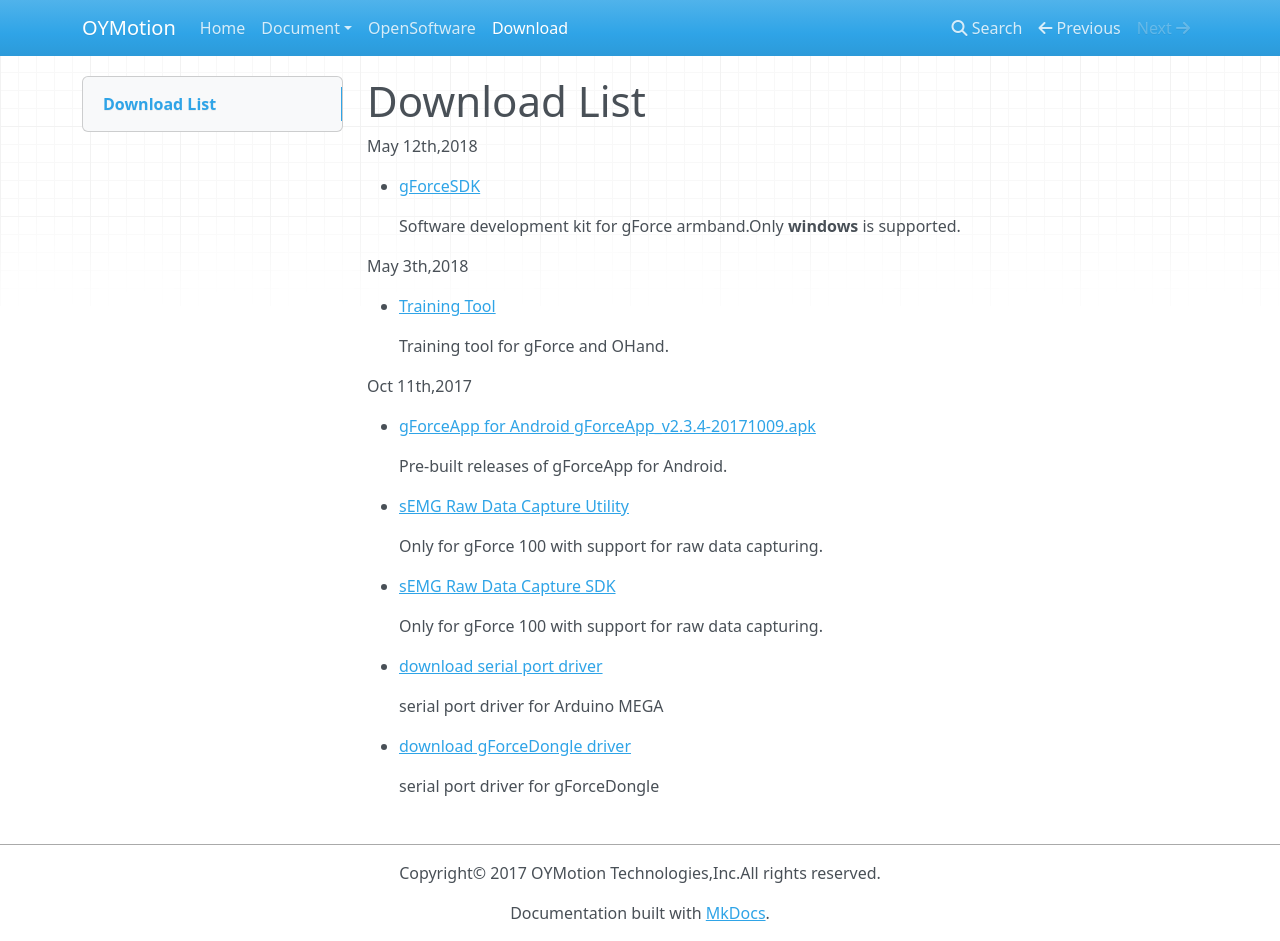
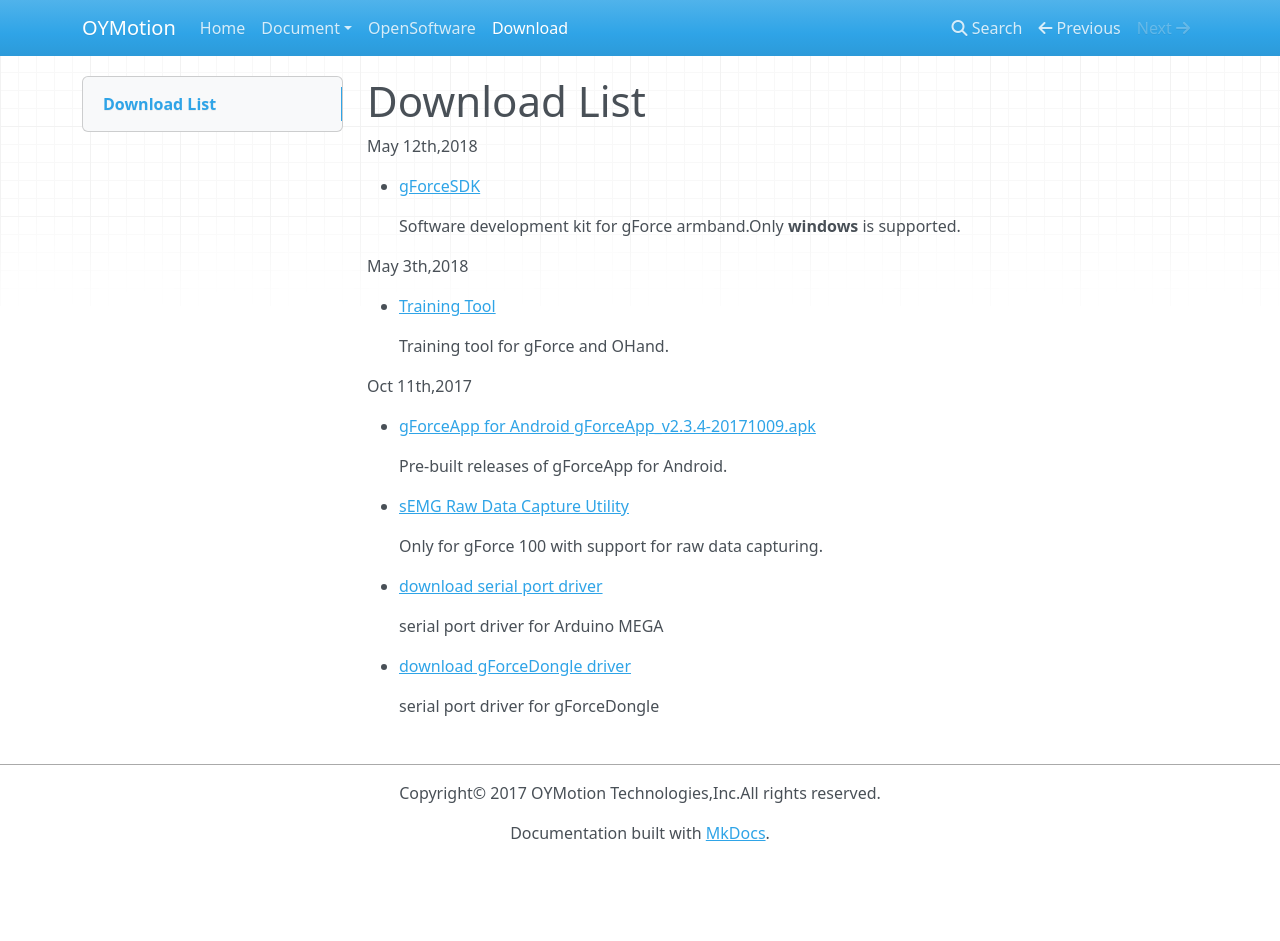
Before and after one commit to oymotion/oymotionDeveloperCommunity, an MkDocs documentation site: the page built from docs/downloadList/Download.md, in a window 1280 px wide and 941 px high. Built offline with MkDocs 1.6.1, drawn with Linux system fonts in a browser that asks for light colours; nearby versions of some CDN libraries; old or Windows-style settings are respelled for this version of MkDocs.

Commit message:
Remove "RawDataCaptureSDK.zip",update Download.md
1. RawDataCaptureSDK.zip 's version is too low,It has been not
to supported

```diff
--- a/docs/downloadList/Download.md
+++ b/docs/downloadList/Download.md
@@ -22,10 +22,6 @@
 
     Only for gForce 100 with support for raw data capturing.
 
-* [sEMG Raw Data Capture SDK](../assets/downloads/RawDataCaptureSDK.zip)
-
-    Only for gForce 100 with support for raw data capturing.
-
 * [download serial port driver](../assets/downloads/PL2303-WIN7-64.zip)
 
     serial port driver for Arduino MEGA
```
Also changed, not shown: 1 other file.
